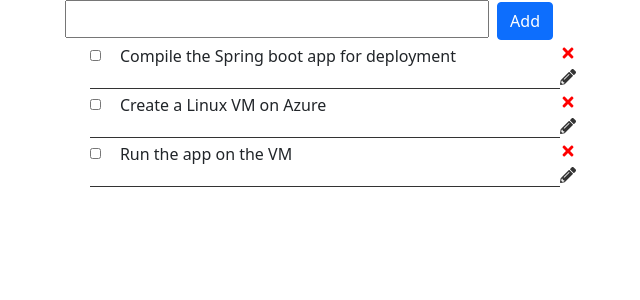
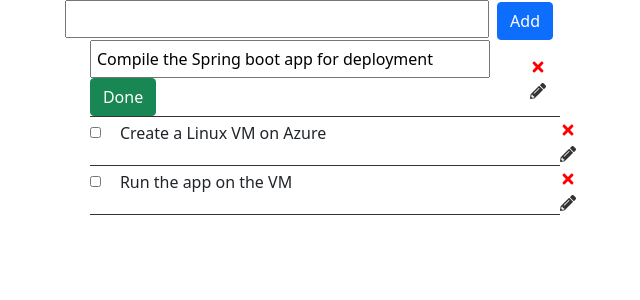
Before and after one commit to aselwilliams/Todo-hooks, a React (Create React App) app: page / in a window 1280 px wide. Both pictures are taken after a click on the icon 898 px from the left and 77 px from the top of the page. Shown: the top 300 px of the page, without its empty margins (331-971 px from the left). Built offline with nearby package versions, Linux system fonts and the light colour scheme.

Commit message:
edit btn still not working

```diff
--- a/src/App.css
+++ b/src/App.css
@@ -31,3 +31,6 @@ input{
 .checkbox{
   width: 30px;
 }
+.edit-input{
+  width: 400px;
+}
--- a/src/App.js
+++ b/src/App.js
@@ -4,6 +4,7 @@ import Tasks from './components/Tasks'
 import AddTask from './components/AddTask';
 
 function App() {
+  const [task,setTask]=useState('')
 const [tasks, setTasks] =useState(
   [
   {
@@ -34,17 +35,18 @@ const deleteTask=(id)=>{
   console.log('DELETE')
 }
 
-const editTask=()=>{
-console.log('EDIT')
+// const editTask=(task)=>{
+// console.log('EDIT')
+// setTask(task)
 
-}
+// }
 const toggleIsComplete=(id)=>{
   setTasks(tasks.map(task=>task.id===id ? {...task, isComplete: !task.isComplete} : task))
 }
   return (
     <div className='container'>
       <AddTask onAdd={onAdd} />
-      <Tasks tasks={tasks} onDelete={deleteTask} onEdit={editTask} onToggle={toggleIsComplete}/>
+      <Tasks tasks={tasks} onDelete={deleteTask} onToggle={toggleIsComplete}/>
     </div>
   )
 }
--- a/src/components/AddTask.js
+++ b/src/components/AddTask.js
@@ -1,5 +1,6 @@
 import {useState} from 'react'
 import 'bootstrap/dist/css/bootstrap.min.css'
+import {FaRegPlusSquare} from 'react-icons/fa'
 
 
 function AddTask({onAdd}) {
@@ -20,6 +21,7 @@ function AddTask({onAdd}) {
   return (
     <form onSubmit={onSubmit}>
         <input value={text} onChange={(e)=>setText(e.target.value)}/>
+        {/* <FaRegPlusSquare style={{color:'green', cursor:'pointer',width:'25px'}}/> */}
         <button  className='btn btn-primary ms-2'>Add</button>
     </form>
   )
--- a/src/components/Task.js
+++ b/src/components/Task.js
@@ -2,16 +2,44 @@ import React from 'react'
 import {useState} from 'react'
 import {FaTimes} from 'react-icons/fa'
 import {FaPencilAlt} from 'react-icons/fa'
+import {FaCheck} from 'react-icons/fa'
+import AddTask from './AddTask'
 
-function Task({task,onDelete,onToggle,onEdit}) {
+function Task({task,onDelete,onToggle,onAdd}) {
   const [isEditing,setIsEditing]=useState(false)
+  const [text,setText]=useState(task)
+
+
+  const onEdit=()=>{
+      setIsEditing(!isEditing)
+  }
+  const handleUpdate=(newText)=>{
+    console.log(newText)
+    setText(newText)
+    // setIsEditing(!isEditing)
+  }
+
+  const onSubmit=(e,newText)=>{
+    e.preventDefault()
+    setText(newText)
+
+}
   return (
     <>
         <li key={task.id} className='flex'>
+          {isEditing ?
+          (
+            <form onSubmit={onSubmit}>
+                <input value={task.text} type="text" className='edit-input'onChange={(e)=>{handleUpdate(e.target.value)}} />
+                <button className='btn btn-success'>Done</button>
+            </form>
+          ) : (
             <div className='text'>
               <div className='checkbox'><input type='checkbox'onClick={()=>onToggle(task.id)}/></div>
               <p>{task.text} </p>
             </div>
+          )}
+
             <div>
             <FaTimes style={{color:'red', cursor:'pointer'}} onClick={()=>onDelete(task.id)}/>
             <FaPencilAlt style={{color:'#333', cursor:'pointer'}} onClick={()=>onEdit(task.id)} />
```
